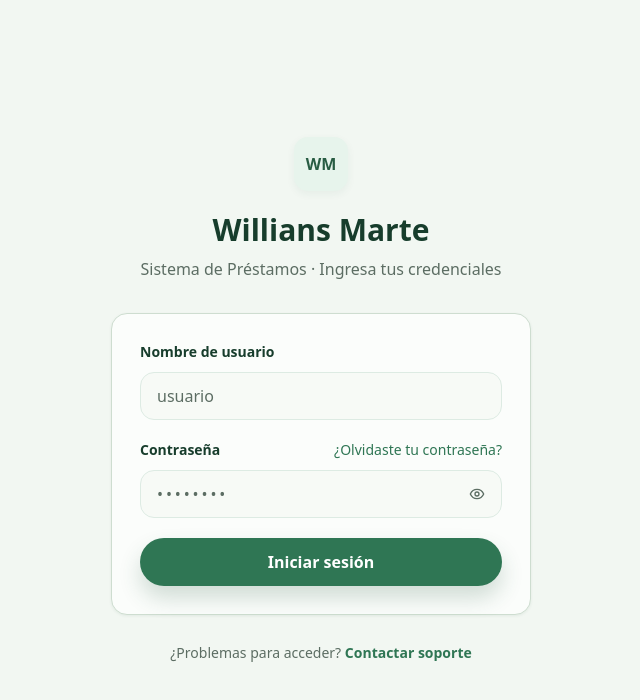
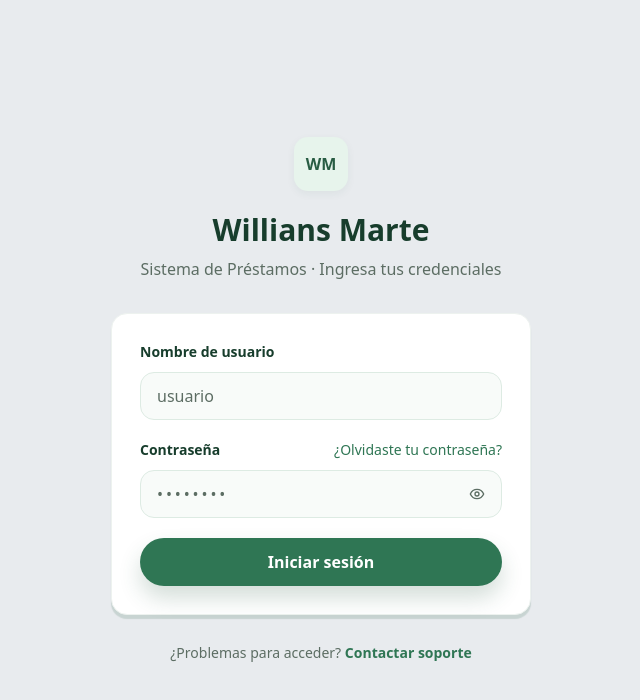
Before and after one commit to thebuuba/inversiones-willians-marte, a Next.js app in the folder apps/frontend/: page /login in a window 1280 px wide. Shown: the top 700 px of the page, without its empty margins (319-959 px from the left). Built offline with nearby package versions, Linux system fonts and the light colour scheme; no server answers.

Commit message:
fix: restore original card colors and sharpen shadows

```diff
--- a/apps/frontend/src/app/globals.css
+++ b/apps/frontend/src/app/globals.css
@@ -2,7 +2,7 @@
 
 :root {
   color-scheme: light;
-  --background: #f2f7f2;
+  --background: #f0fbf4;
   --foreground: #102018;
 
   --brand-950: #052e16;
@@ -17,9 +17,9 @@
   --brand-100: #dcf7e5;
   --brand-50: #f0fbf4;
 
-  --surface: #f2f7f2;
-  --surface-muted: #edf4ee;
-  --border: #cbd9ce;
+  --surface: #f0fbf4;
+  --surface-muted: #eef3ef;
+  --border: #dde5de;
   --border-strong: #b9c8bd;
   --ink: #102018;
   --ink-secondary: #4e6357;
@@ -40,21 +40,11 @@
   --loan: #0f766e;
   --document: #475569;
 
-  --page: #f2f7f2;
-  --card: #fbfdfb;
-  --surface-subtle: #f7faf6;
-  --surface-muted-ui: #edf5ee;
+  --page: #e8ebee;
+  --card: #ffffff;
+  --surface-subtle: #f8fbf9;
+  --surface-muted-ui: #f3faf6;
   --surface-elevated: #ffffff;
-  --card-tone-green: #e0f0e5;
-  --card-tone-yellow: #fff1cc;
-  --card-tone-coral: #fae2dd;
-  --card-tone-blue: #e3eef9;
-  --card-tone-neutral: #e9efea;
-  --card-border-green: #b8d8c2;
-  --card-border-yellow: #e6d3a0;
-  --card-border-coral: #e7bcb3;
-  --card-border-blue: #bad1e8;
-  --card-border-neutral: #c6d5c9;
   --primary: #285c43;
   --primary-hover: #1f4a36;
   --primary-accent: #2f7654;
@@ -65,8 +55,8 @@
   --text-muted: #5c6d63;
   --text-subtle: #5c6d63;
   --text-inverse: #ffffff;
-  --border-soft: #ceddd0;
-  --border-strong-ui: #aac4b0;
+  --border-soft: #edf2ef;
+  --border-strong-ui: #b8dcc5;
   --state-success: #2f7654;
   --state-success-bg: #e7f4ec;
   --state-success-dot: #5fa37d;
@@ -83,7 +73,7 @@
   --state-neutral-bg: #eef3ef;
   --state-neutral-dot: #5c6d63;
   --shadow-soft: 0 3px 8px rgba(40, 92, 67, 0.06);
-  --shadow-card: 0 1px 3px rgba(40, 92, 67, 0.08);
+  --shadow-card: 0 4px 1px rgba(40, 92, 67, 0.16);
   --shadow-action: 0 12px 22px rgba(40, 92, 67, 0.2);
   --shadow-modal: 0 24px 60px rgba(0, 0, 0, 0.22);
   --radius-panel: 1rem;
@@ -115,21 +105,11 @@
   --info: #9fc5ed;
   --info-bg: #1d334a;
 
-  --page: #0d1210;
-  --card: #171e19;
+  --page: #070707;
+  --card: #141414;
   --surface-subtle: #1c1c1c;
   --surface-muted-ui: #222222;
   --surface-elevated: #292929;
-  --card-tone-green: #1c3023;
-  --card-tone-yellow: #352c18;
-  --card-tone-coral: #3a2522;
-  --card-tone-blue: #1d2d38;
-  --card-tone-neutral: #222b24;
-  --card-border-green: #42654d;
-  --card-border-yellow: #75623b;
-  --card-border-coral: #80534c;
-  --card-border-blue: #49677e;
-  --card-border-neutral: #4a5d4f;
   --primary: #8bc7a1;
   --primary-hover: #a1d5b3;
   --primary-accent: #78b890;
@@ -140,8 +120,8 @@
   --text-muted: #a6a6a6;
   --text-subtle: #929292;
   --text-inverse: #0a0a0a;
-  --border-soft: #3b4a40;
-  --border-strong-ui: #596c5e;
+  --border-soft: #272727;
+  --border-strong-ui: #424242;
   --state-success: #86c99d;
   --state-success-bg: #183d27;
   --state-success-dot: #72bd8b;
@@ -158,7 +138,7 @@
   --state-neutral-bg: #292929;
   --state-neutral-dot: #a0a0a0;
   --shadow-soft: 0 3px 8px rgba(0, 0, 0, 0.18);
-  --shadow-card: 0 1px 3px rgba(0, 0, 0, 0.3);
+  --shadow-card: 0 4px 1px rgba(0, 0, 0, 0.48);
   --shadow-action: 0 12px 22px rgba(0, 0, 0, 0.28);
   --shadow-modal: 0 24px 60px rgba(0, 0, 0, 0.5);
 }
@@ -234,7 +214,7 @@
   --color-state-neutral-bg: var(--state-neutral-bg);
   --color-state-neutral-dot: var(--state-neutral-dot);
   --shadow-soft: 0 3px 8px rgba(40, 92, 67, 0.06);
-  --shadow-card: 0 1px 3px rgba(40, 92, 67, 0.08);
+  --shadow-card: 0 4px 1px rgba(40, 92, 67, 0.16);
   --shadow-action: 0 12px 22px rgba(40, 92, 67, 0.2);
   --shadow-modal: 0 24px 60px rgba(0, 0, 0, 0.22);
   --radius-panel: 1rem;
--- a/apps/frontend/src/components/dashboard/dashboard-home.tsx
+++ b/apps/frontend/src/components/dashboard/dashboard-home.tsx
@@ -216,40 +216,30 @@ export function DashboardHome() {
       value: String(activeLoans),
       icon: BriefcaseBusiness,
       tone: 'bg-primary-soft text-primary',
-      surface: 'bg-[var(--card-tone-green)]',
-      border: 'border-[var(--card-border-green)]',
     },
     {
       label: 'Cobrado hoy',
       value: formatCurrency(collectionsToday),
       icon: DollarSign,
-      tone: 'bg-state-info-bg text-state-info',
-      surface: 'bg-[var(--card-tone-blue)]',
-      border: 'border-[var(--card-border-blue)]',
+      tone: 'bg-state-warning-bg text-state-warning',
     },
     {
       label: 'Por cobrar hoy',
       value: formatCurrency(dueToday),
       icon: CalendarClock,
-      tone: 'bg-state-warning-bg text-state-warning',
-      surface: 'bg-[var(--card-tone-yellow)]',
-      border: 'border-[var(--card-border-yellow)]',
+      tone: 'bg-primary-soft text-primary',
     },
     {
       label: 'Total vencido',
       value: formatCurrency(overdueTotal),
       icon: AlertTriangle,
       tone: 'bg-state-danger-bg text-state-danger',
-      surface: 'bg-[var(--card-tone-coral)]',
-      border: 'border-[var(--card-border-coral)]',
     },
     {
       label: 'Saldo cartera',
       value: formatCurrency(portfolioBalance),
       icon: Wallet,
       tone: 'bg-state-info-bg text-state-info',
-      surface: 'bg-[var(--card-tone-neutral)]',
-      border: 'border-[var(--card-border-neutral)]',
     },
   ];
 
@@ -298,7 +288,7 @@ export function DashboardHome() {
           return (
             <div
               key={k.label}
-              className={`rounded-panel border p-4 shadow-card sm:p-6 ${k.surface} ${k.border}`}
+              className="rounded-panel border border-border-soft bg-card p-4 shadow-card sm:p-6"
             >
               <div className="flex min-w-0 items-center gap-3 sm:gap-4">
                 <div
--- a/apps/frontend/src/components/investors/investment-detail-page.tsx
+++ b/apps/frontend/src/components/investors/investment-detail-page.tsx
@@ -463,7 +463,7 @@ export function InvestmentDetailPage({ investmentId }: { investmentId: string })
 
 function Summary({ label, value }: { label: string; value: string }) {
   return (
-    <div className="rounded-control-comfortable border border-border-soft bg-card p-5 shadow-soft">
+    <div className="rounded-control-comfortable border border-border-soft bg-card p-5 shadow-card">
       <p className="text-xs font-medium text-text-subtle">{label}</p>
       <p className="mt-1.5 text-lg font-bold tabular-nums text-text-primary">{value}</p>
     </div>
--- a/apps/frontend/src/components/portfolios/portfolio-detail-page.tsx
+++ b/apps/frontend/src/components/portfolios/portfolio-detail-page.tsx
@@ -147,7 +147,7 @@ export function PortfolioDetailPage({ portfolioId }: { portfolioId: string }) {
 
         <section className="mt-4 space-y-3">
           {clients.length === 0 ? (
-            <div className="rounded-panel border border-dashed border-primary-border bg-card p-10 text-center text-sm font-medium text-text-secondary">Esta cartera todavía no tiene préstamos.</div>
+            <div className="rounded-panel border border-dashed border-primary-border bg-card p-10 text-center text-sm font-medium text-text-secondary shadow-card">Esta cartera todavía no tiene préstamos.</div>
           ) : clients.map((client) => (
             <article className="grid overflow-hidden rounded-panel border border-border-soft bg-card shadow-card lg:grid-cols-[minmax(260px,0.7fr)_minmax(700px,2.5fr)]" key={client.id}>
               <div className="flex items-center justify-between gap-3 border-b border-border-soft px-4 py-3 lg:border-b-0 lg:border-r">
--- a/apps/frontend/src/components/requests/request-detail-drawer.tsx
+++ b/apps/frontend/src/components/requests/request-detail-drawer.tsx
@@ -139,7 +139,7 @@ function InfoCard({
   value: string;
 }) {
   return (
-    <div className="flex items-center gap-3 rounded-panel bg-card p-3.5 transition hover:-translate-y-0.5">
+    <div className="flex items-center gap-3 rounded-panel bg-card p-3.5 shadow-card transition hover:-translate-y-0.5">
       <div className="flex h-9 w-9 shrink-0 items-center justify-center rounded-control bg-state-neutral-bg text-text-muted">
         <Icon className="h-4 w-4" />
       </div>
@@ -557,7 +557,7 @@ export function RequestDetailDrawer({
             <div className="flex-1 px-6 py-5 pb-32">
               <motion.div
                 animate={{ opacity: 1, y: 0 }}
-                className="rounded-panel border border-primary-border bg-card p-5"
+                className="rounded-panel border border-primary-border bg-card p-5 shadow-card"
                 initial={{ opacity: 0, y: 10 }}
                 transition={{ delay: 0.08 }}
               >
@@ -611,7 +611,7 @@ export function RequestDetailDrawer({
                     <FileText className="h-4 w-4" />
                     DESCRIPCIÓN
                   </h3>
-                  <div className="rounded-panel bg-card p-4 text-sm leading-relaxed text-text-primary">
+                  <div className="rounded-panel bg-card p-4 text-sm leading-relaxed text-text-primary shadow-card">
                     {data.description}
                   </div>
                 </section>
```
Also changed, not shown: apps/frontend/src/components/requests/requests-panel.tsx (+3 -10 lines), 1 other file (tests, documents, lock files or other folders).
